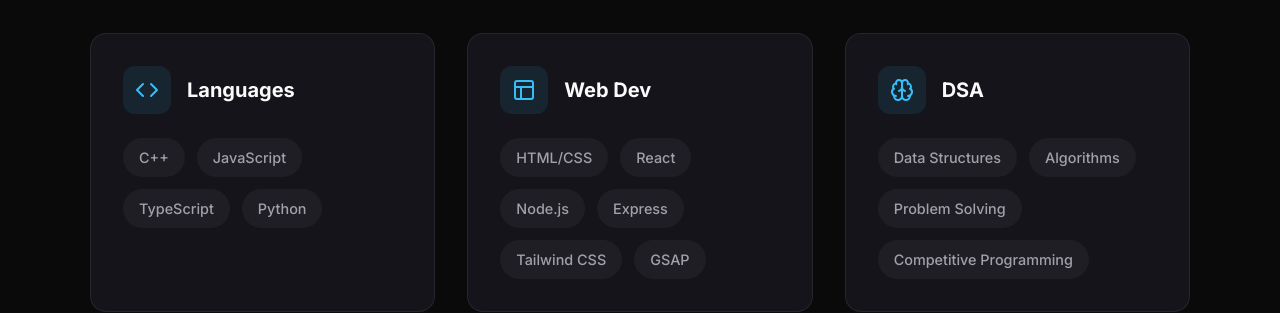
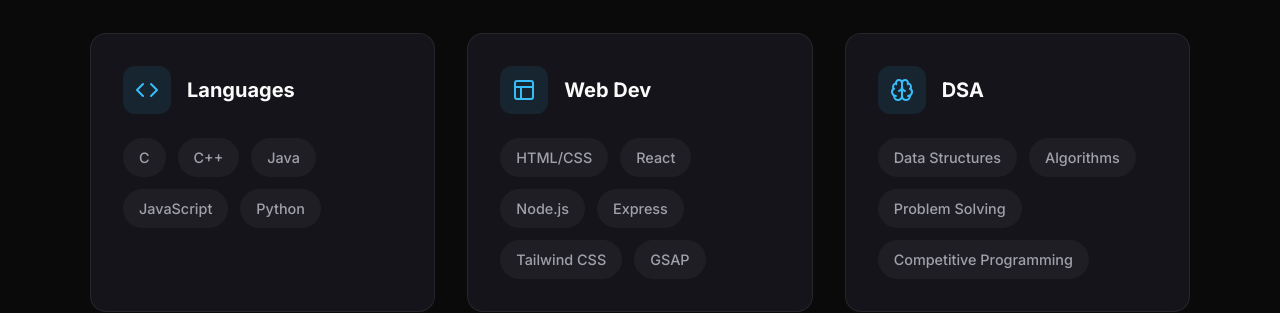
Before and after one commit to Dhruv107ag/portfolio, a React (Vite) app: page / in a window 1280 px wide. Shown: the part 1260-1573 px from the top of the page. Built offline with nearby package versions, Linux system fonts and the light colour scheme.

Commit message:
Update languages: Add C and Java, remove TypeScript

```diff
--- a/src/components/About.jsx
+++ b/src/components/About.jsx
@@ -12,7 +12,7 @@ export default function About() {
     {
       title: 'Languages',
       icon: <Code size={24} />,
-      items: ['C++', 'JavaScript', 'TypeScript', 'Python']
+      items: ['C', 'C++', 'Java', 'JavaScript', 'Python']
     },
     {
       title: 'Web Dev',
```
